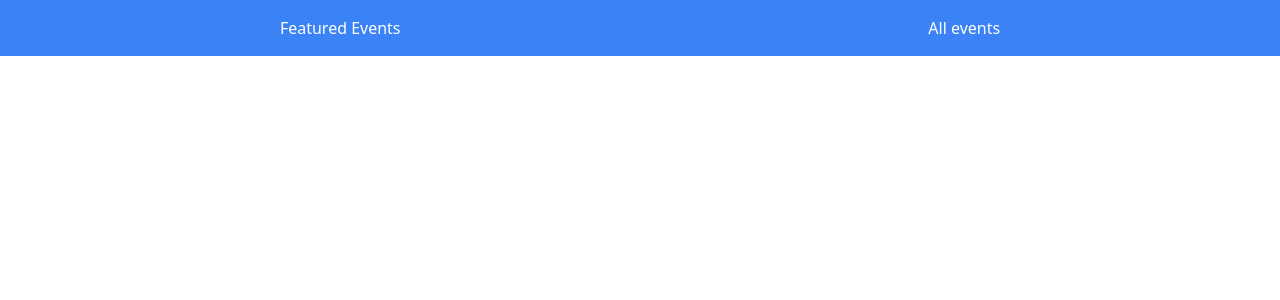
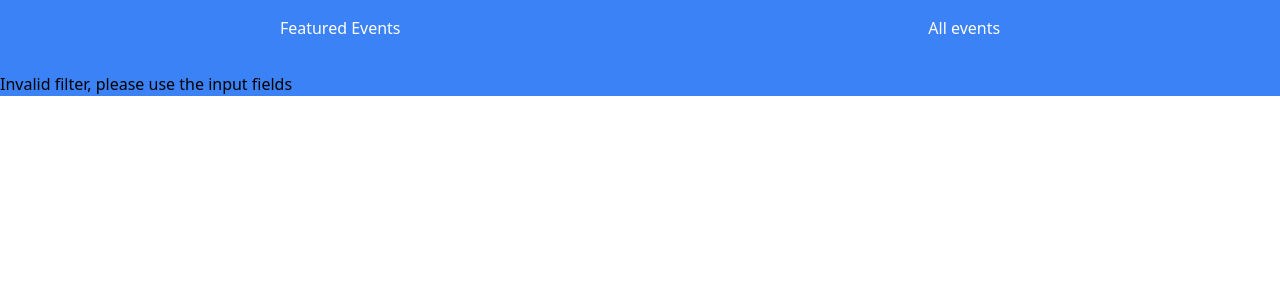
Before and after one commit to CharlesOuverleaux/react-class, a Next.js app in the folder nextjs-course-router-project/: page /events in a window 1280 px wide. Shown: the top 300 px of the page. Built offline with nearby package versions, Linux system fonts and the light colour scheme.

Commit message:
Added event Search logic, filtered events

```diff
--- a/nextjs-course-router-project/dummy-data.js
+++ b/nextjs-course-router-project/dummy-data.js
@@ -53,7 +53,7 @@ const DUMMY_EVENTS = [
     description:
       "Remember collecting baseball, basketball and football cards? Let's see what the next generation is up to.",
     location: "Puglia",
-    date: "2021-05-30",
+    date: "2021-06-30",
     image: "/images/nft-sport.jpg",
     isFeatured: false,
     userPicture: "/images/pug-2.jpg",
@@ -65,7 +65,7 @@ const DUMMY_EVENTS = [
     description:
       "Beeple is Mike Winkelmann, a graphic designer from Charleston, SC, USA who does a variety of digital artwork including short films, Creative Commons VJ loops, everydays and VR / AR work. After he began releasing a set of widely used Creative Commons VJ loops he has worked on concert visuals for Justin Bieber, One Direction, Katy Perry, Nicki Minaj, Eminem, Zedd, deadmau5 and many more. One of the originators of the current everyday movement in 3D graphics he has been creating a picture everyday from start to finish and posting it online for over ten years without missing a single day.",
     location: "The City of Bones",
-    date: "2022-04-10",
+    date: "2022-07-10",
     image: "/images/nft-beeple.jpg",
     isFeatured: false,
     userPicture: "/images/pug-3.jpg",
--- a/nextjs-course-router-project/pages/events/[...slug].js
+++ b/nextjs-course-router-project/pages/events/[...slug].js
@@ -1,15 +1,37 @@
 import { useRouter } from "next/router";
+import { getFilteredEvents } from "../../dummy-data";
+import EventList from "../../components/events/EventList";
+import EventSearch from "../../components/events/EventSearch";
 
 export default function EventSlugPage() {
   const router = useRouter();
-  const inputs = router.query.slug
+  const filterData = router.query.slug
+
+  if (!filterData) {
+    return <p className="content-center">Loading ... </p>;
+  }
+
+  const filteredYear = filterData[0];
+  const filteredMonth = filterData[1];
+  // + converts string to data
+  const numYear = +filteredYear;
+  const numMonth = +filteredMonth;
+
+  if(isNaN(numYear) || isNaN(numMonth) || numYear > 2030 || numMonth < 1) {
+    return <p>Invalid filter, please use the input fields</p>
+  }
+
+  const filteredEvents = getFilteredEvents({
+    year: numYear,
+    month: numMonth,
+  })
+
+  if(!filteredEvents || filteredEvents.length === 0){
+    return <p>No events found, please adapt your search</p>
+  }
   return (
     <div>
-      <ul>
-        {inputs &&
-          inputs.map(input => <li key={input}>{input}</li>)
-        }
-      </ul>
+      <EventList items={filteredEvents}/>
     </div>
   );
 }
```
